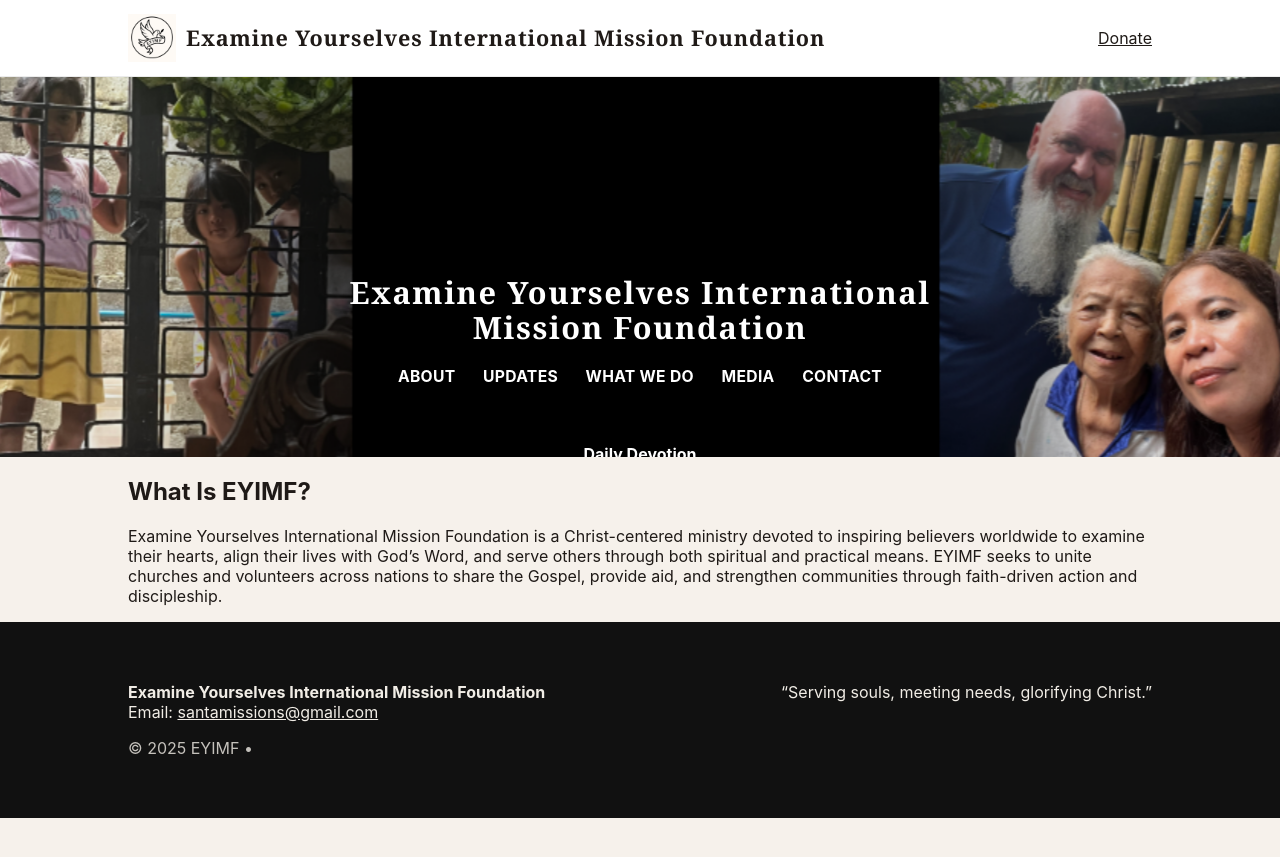
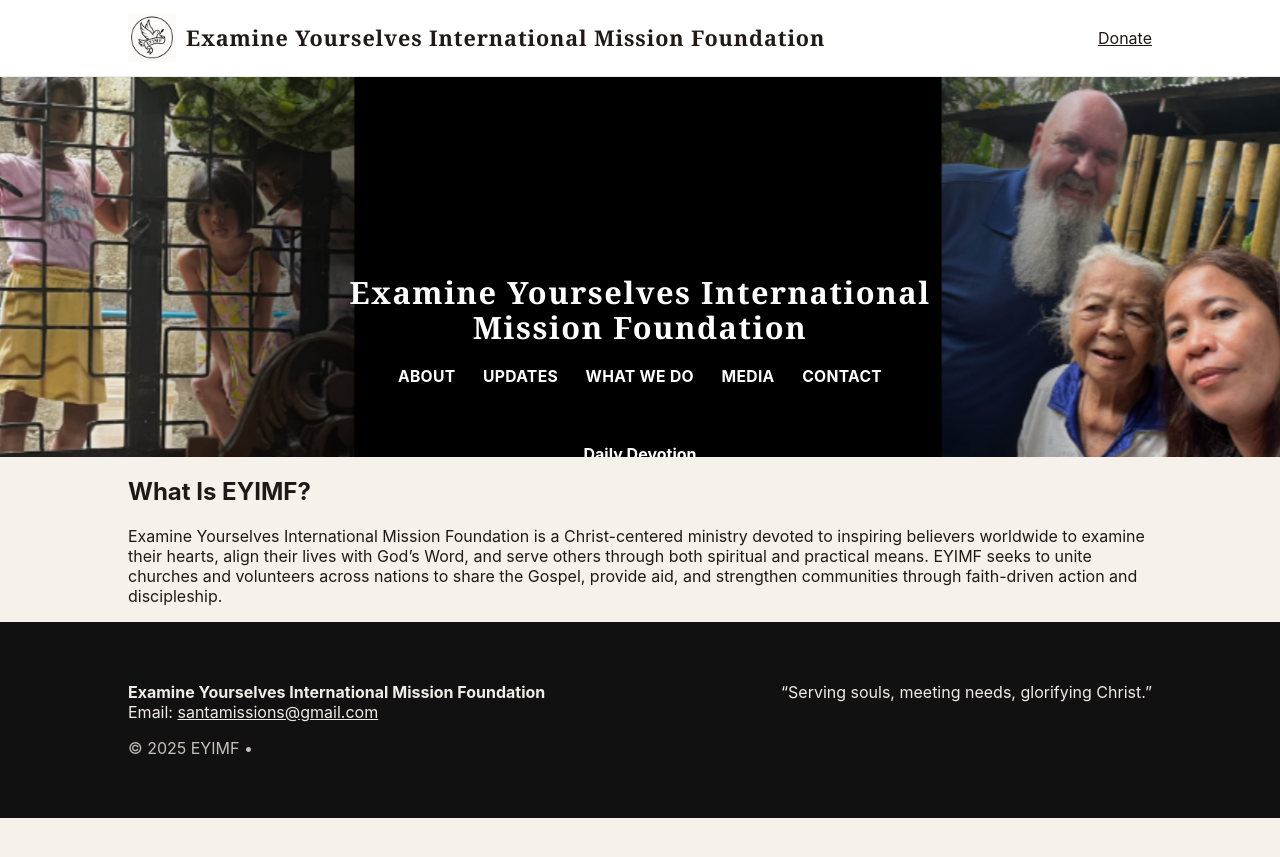
Before and after one commit to Irdavid160/eyimf, a Jekyll site: the page testpage.html, which Jekyll copies as it is, in a window 1280 px wide. Shown: the top 857 px of the page. Built offline with Jekyll 4.4.1, drawn with Linux system fonts in a browser that asks for light colours.

Commit message:
Adjust background position in hero-slide for larger screens

```diff
--- a/testpage.html
+++ b/testpage.html
@@ -290,7 +290,7 @@
 
   @media (min-width: 1024px) {
   .hero-slide {
-    background-position: calc(50% - 4px) center;
+    background-position: calc(50% - 2px) center;
   }
 }
 
```
